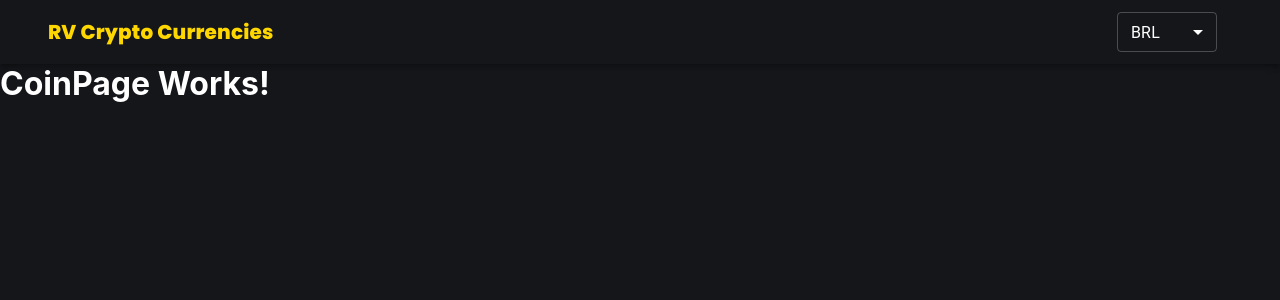
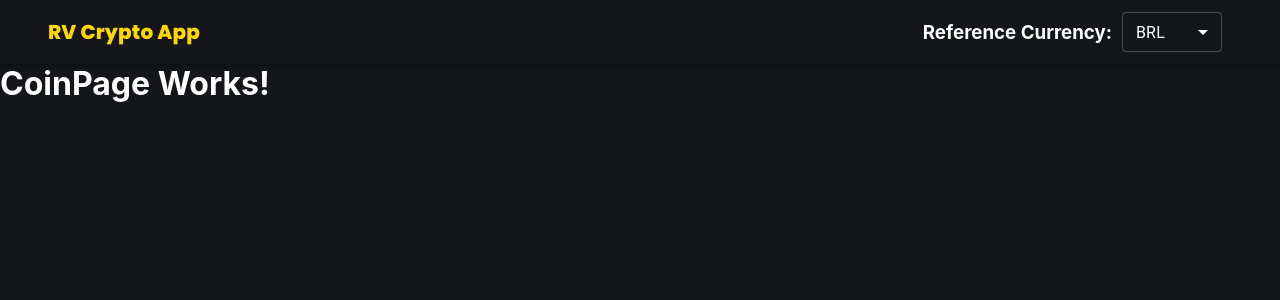
Before and after one commit to mariojuniordev/empiricus-crypto-app, a React (Create React App) app: page /coins/1 in a window 1280 px wide. Shown: the top 300 px of the page. Built offline with nearby package versions, Linux system fonts and the light colour scheme.

Commit message:
feat: carousel feature on the banner

```diff
--- a/package.json
+++ b/package.json
@@ -12,7 +12,9 @@
     "@types/node": "^16.11.26",
     "@types/react": "^17.0.43",
     "@types/react-dom": "^17.0.14",
+    "axios": "^0.26.1",
     "react": "^17.0.2",
+    "react-alice-carousel": "^2.5.1",
     "react-dom": "^17.0.2",
     "react-router-dom": "^6.2.2",
     "react-scripts": "5.0.0",
--- a/public/index.html
+++ b/public/index.html
@@ -10,7 +10,7 @@
       content="Web site created using create-react-app"
     />
     <link rel="apple-touch-icon" href="%PUBLIC_URL%/logo192.png" />
-    <title>React App</title>
+    <title>RV Crypto App</title>
   </head>
   <body>
     <noscript>You need to enable JavaScript to run this app.</noscript>
--- a/src/App.css
+++ b/src/App.css
@@ -5,6 +5,7 @@
   padding: 0;
   box-sizing: border-box;
   scroll-behavior: smooth;
+  -webkit-font-smoothing: antialiased;
 }
 
 :root {
@@ -12,7 +13,12 @@
   --white: #fff;
 }
 
-a {
-  text-decoration: none;
-  color: gold;
+html {
+  @media (max-width: 1080px) {
+    font-size: 93.75%;
+  }
+
+  @media (max-width: 720px) {
+    font-size: 87.5%;
+  }
 }
--- a/src/components/Banner/Banner.tsx
+++ b/src/components/Banner/Banner.tsx
@@ -1,4 +1,5 @@
 import { makeStyles, Typography, Container } from "@material-ui/core";
+import Carousel from "./Carousel";
 
 const useStyles = makeStyles(() => ({
   banner: {
@@ -48,6 +49,7 @@ const Banner = () => {
             Access all the information regarding Crypto Currencies all around the world
           </Typography>
         </div>
+        <Carousel/>
       </Container>
     </div>
   );
--- /dev/null
+++ b/src/components/Banner/Carousel.tsx
@@ -0,0 +1,84 @@
+import { makeStyles } from "@material-ui/styles";
+import axios from "axios";
+import { useEffect, useState } from "react";
+import AliceCarousel from "react-alice-carousel";
+import { Link } from "react-router-dom";
+import { CryptoState } from "../../CryptoContext";
+import { TrendingCoins } from "../../services/api";
+
+const Carousel = () => {
+  const [trending, setTrending] = useState<any[]>([]);
+
+  const { currency } = CryptoState();
+
+  async function fetchTrendingCoins() {
+    const { data } = await axios.get(TrendingCoins(currency))
+
+    console.log(trending);
+    setTrending(data);
+  };
+
+  useEffect(() => {
+    fetchTrendingCoins();
+    // eslint-disable-next-line react-hooks/exhaustive-deps
+  },[currency]);
+
+
+  const useStyles = makeStyles(() => ({
+    carousel: {
+      height: "50%",
+      display: "flex",
+      alignItems: "center",
+    },
+    carouselItem: {
+      display: "flex",
+      flexDirection: "column",
+      alignItems: "center",
+      cursor: "pointer",
+      textTransform: "uppercase",
+      color: "white",
+    },
+  }));
+
+  const classes = useStyles();
+
+  const items = trending.map((coin) => {
+    return (
+      <Link className={classes.carouselItem} to={`/coins/${coin.id}`}>
+        <img
+          src={coin?.image}
+          alt={coin.name}
+          height="80"
+          style={{ marginBottom: 10 }}
+        />
+      </Link>
+    );
+  })
+
+  const responsive = {
+    0: {
+      items: 2,
+    },
+    512: {
+      items: 4,
+    },
+  }
+
+  return (
+    <div className={classes.carousel}>
+      <AliceCarousel
+        mouseTracking
+        infinite
+        autoPlayInterval={1000}
+        animationDuration={1500}
+        disableDotsControls
+        disableButtonsControls
+        responsive={responsive}
+        autoPlay
+        items={items}
+      />
+    </div>
+  );
+}
+
+export default Carousel;
--- a/src/components/Header.tsx
+++ b/src/components/Header.tsx
@@ -49,15 +49,15 @@ const Header = () => {
               className={classes.title}
               variant='h6'
             >
-              RV Crypto Currencies
+              RV Crypto App
             </Typography>
-
+            <h3>Reference Currency:</h3>
             <Select
               variant="outlined"
               style={{
                 width: 100,
                 height: 40,
-                marginRight: 15,
+                margin: 10,
               }}
               value={currency}
               onChange={(e) => setCurrency(e.target.value as string)}
--- a/src/index.tsx
+++ b/src/index.tsx
@@ -3,6 +3,7 @@ import ReactDOM from 'react-dom';
 import './index.css';
 import App from './App';
 import CryptoContext from './CryptoContext';
+import 'react-alice-carousel/lib/alice-carousel.css';
 
 ReactDOM.render(
   <React.StrictMode>
--- /dev/null
+++ b/src/services/api.ts
@@ -0,0 +1,12 @@
+
+export const TrendingCoins = (currency: string) =>
+`https://api.coingecko.com/api/v3/coins/markets?vs_currency=${currency}&order=gecko_desc&per_page=10&page=1&sparkline=false&price_change_percentage=24h`;
+
+export const CoinList = (currency: string) =>
+  `https://api.coingecko.com/api/v3/coins/markets?vs_currency=${currency}&order=market_cap_desc&per_page=100&page=1&sparkline=false`;
+
+export const SingleCoin = (id: string) =>
+  `https://api.coingecko.com/api/v3/coins/${id}`;
+
+export const HistoricalChart = (id: string, days = 365, currency: string) =>
+  `https://api.coingecko.com/api/v3/coins/${id}/market_chart?vs_currency=${currency}&days=${days}`;
```
Also changed, not shown: 1 other file (tests, documents, lock files or other folders).
